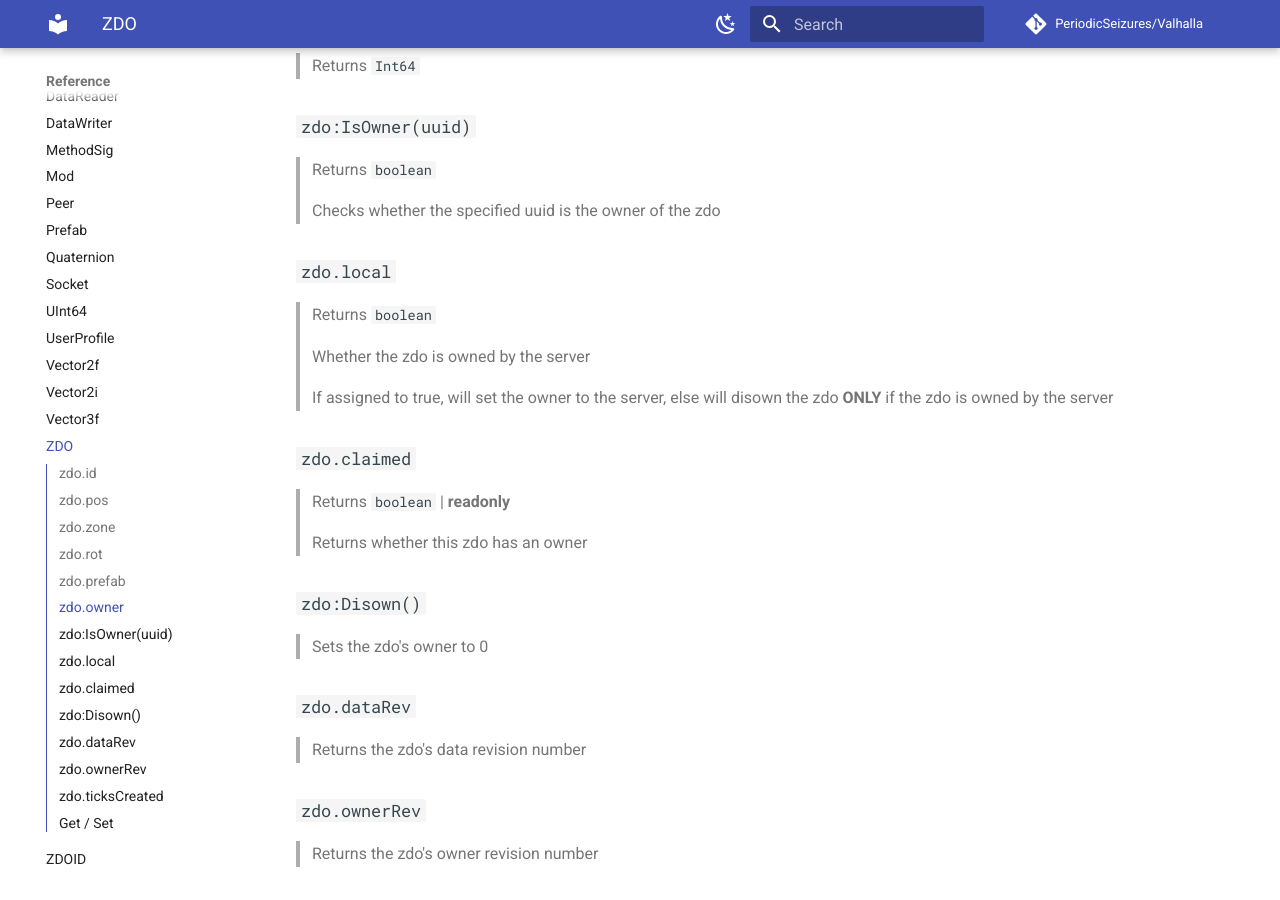
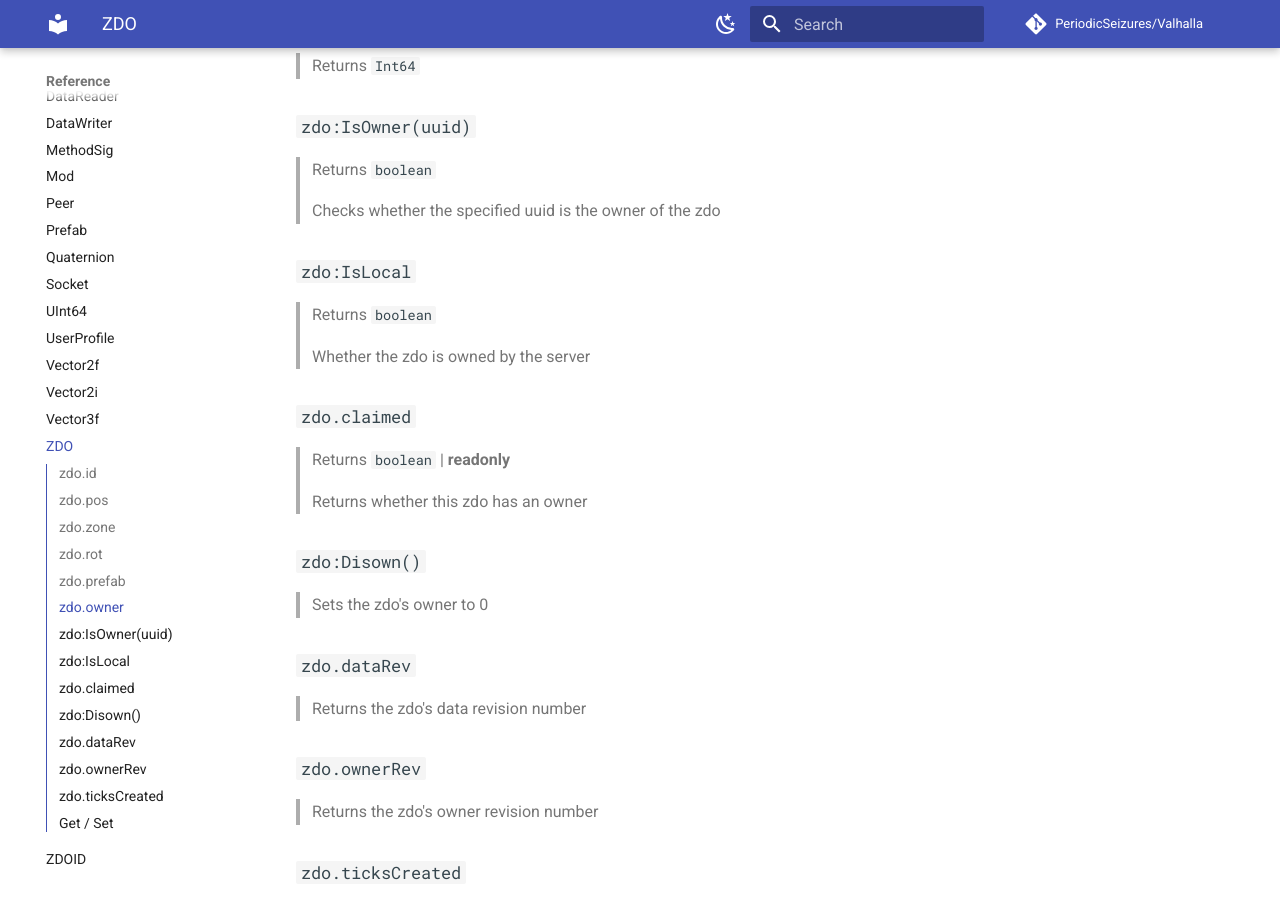
Before and after one commit to PeriodicSeizures/Valhalla-docs, an MkDocs documentation site: the page built from docs/reference/usertypes/zdo.md, in a window 1280 px wide and 900 px high, scrolled down 1004 px. Built offline with MkDocs 1.6.1 and Material for MkDocs 9.7.7, drawn with Linux system fonts in a browser that asks for light colours; comment, search, counter and statistics services are not loaded.

Commit message:
local is a keyword...

```diff
--- a/docs/reference/usertypes/zdo.md
+++ b/docs/reference/usertypes/zdo.md
@@ -36,13 +36,10 @@ and states throughout Valheim gameplay.
 
   > Checks whether the specified uuid is the owner of the zdo
 
-### `zdo.local`
+### `zdo:IsLocal`
   > Returns `boolean`
 
   > Whether the zdo is owned by the server
-
-  > If assigned to true, will set the owner to the server, else will disown
-  the zdo **ONLY** if the zdo is owned by the server
 
 ### `zdo.claimed`
   > Returns `boolean` | **readonly**
```
